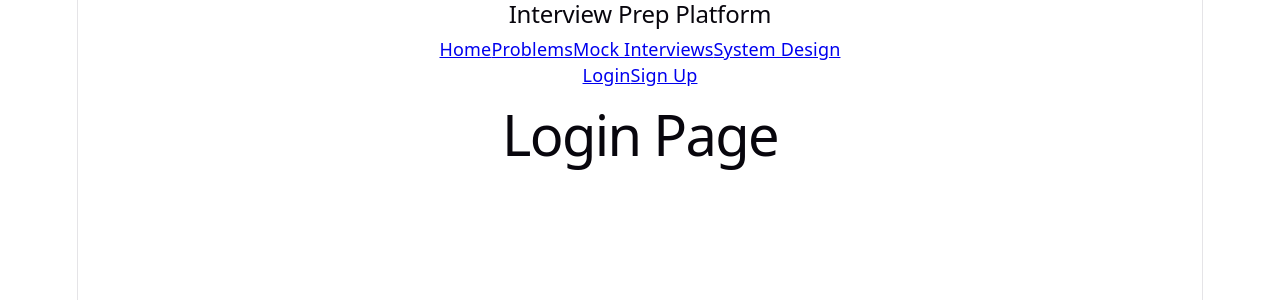
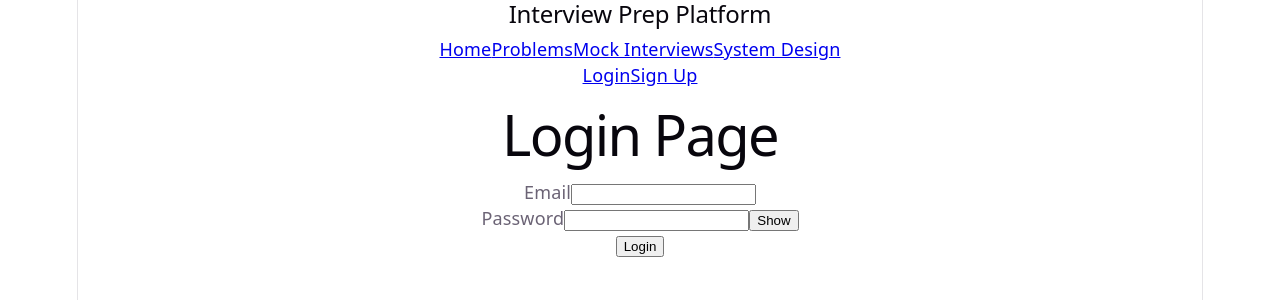
Before and after one commit to Ajaykumbhar/sde-interview-platform-frontend, a React (Vite) app: page /login in a window 1280 px wide. Shown: the top 300 px of the page. Built offline with nearby package versions, Linux system fonts and the light colour scheme.

Commit message:
Added login form validation and password toggle

```diff
--- /dev/null
+++ b/src/components/Counter.tsx
@@ -0,0 +1,14 @@
+import { useState } from "react";
+
+function Counter() {
+  const [count, setCount] = useState(0);
+
+  return (
+    <div>
+      <h2>Count:{count}</h2>
+      <button onClick={() => setCount(count + 1)}>Increment</button>
+    </div>
+  );
+}
+
+export default Counter;
--- /dev/null
+++ b/src/components/LoginForm.tsx
@@ -0,0 +1,50 @@
+import { useState } from "react";
+
+function LoginForm() {
+  const [email, setEmail] = useState("");
+  const [password, setPassword] = useState("");
+  const [emailError, setEmailError] = useState("");
+  const [showPassword, setShowPassword] = useState(false);
+
+  const handleSubmit = (e: React.SubmitEvent<HTMLFormElement>) => {
+    e.preventDefault();
+
+    if (!email.includes("@")) {
+      setEmailError("Enter a valid email");
+      return;
+    }
+
+    setEmailError("");
+    alert("Login Successful");
+  };
+  return (
+    <form onSubmit={handleSubmit} noValidate>
+      <div>
+        <label>Email</label>
+        <input
+          type="email"
+          value={email}
+          onChange={(e) => {
+            setEmail(e.target.value);
+            setEmailError("");
+          }}
+        />
+        {emailError && <p>{emailError}</p>}
+      </div>
+      <div>
+        <label>Password</label>
+        <input
+          type={showPassword ? "text" : "password"}
+          value={password}
+          onChange={(e) => setPassword(e.target.value)}
+        />
+        <button type="button" onClick={() => setShowPassword(!showPassword)}>
+          {showPassword ? "Hide" : "Show"}
+        </button>
+      </div>
+      <button type="submit">Login</button>
+    </form>
+  );
+}
+
+export default LoginForm;
--- a/src/pages/auth/LoginPage.tsx
+++ b/src/pages/auth/LoginPage.tsx
@@ -1,5 +1,12 @@
+import LoginFrom from "../../components/LoginForm";
+
 function LoginPage() {
-  return <h1>Login Page</h1>;
+  return (
+    <>
+      <h1>Login Page</h1>
+      <LoginFrom />
+    </>
+  );
 }
 
 export default LoginPage;
--- a/src/pages/home/HomePage.tsx
+++ b/src/pages/home/HomePage.tsx
@@ -1,3 +1,4 @@
+import Counter from "../../components/Counter";
 import FeatureCard from "../../components/FeatureCard";
 import Footer from "../../components/Footer";
 import Hero from "../../components/Hero";
@@ -24,6 +25,7 @@ function HomePage() {
         title="Interview Prep Platform"
         subtitle="Master DSA, System Design and Mock Interviews"
       ></Hero>
+      <Counter />
       {features.map((feature, idx) => (
         <FeatureCard
           key={idx}
```
